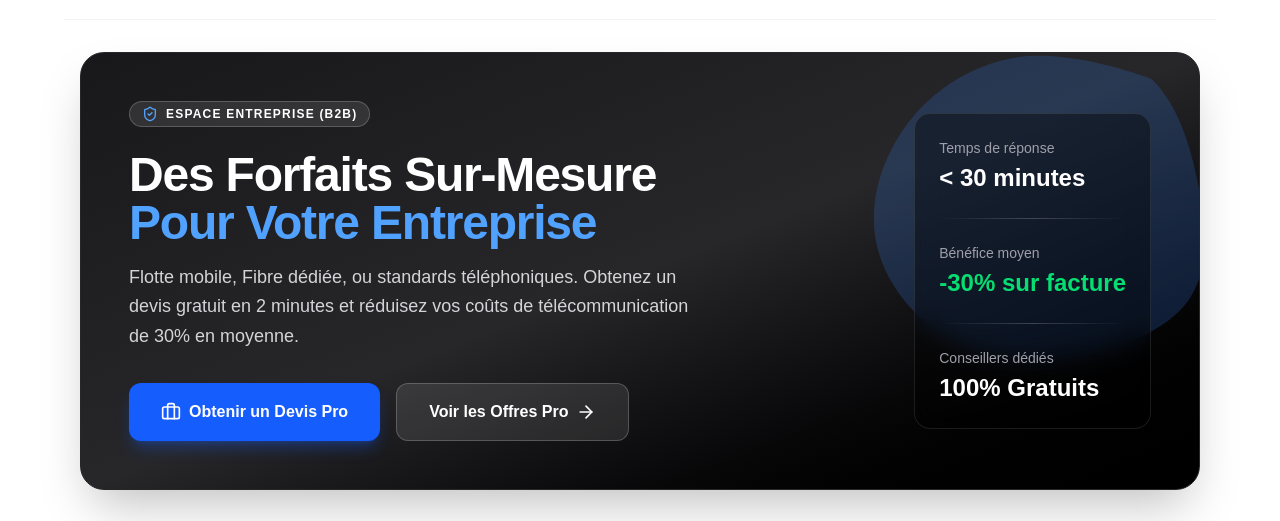
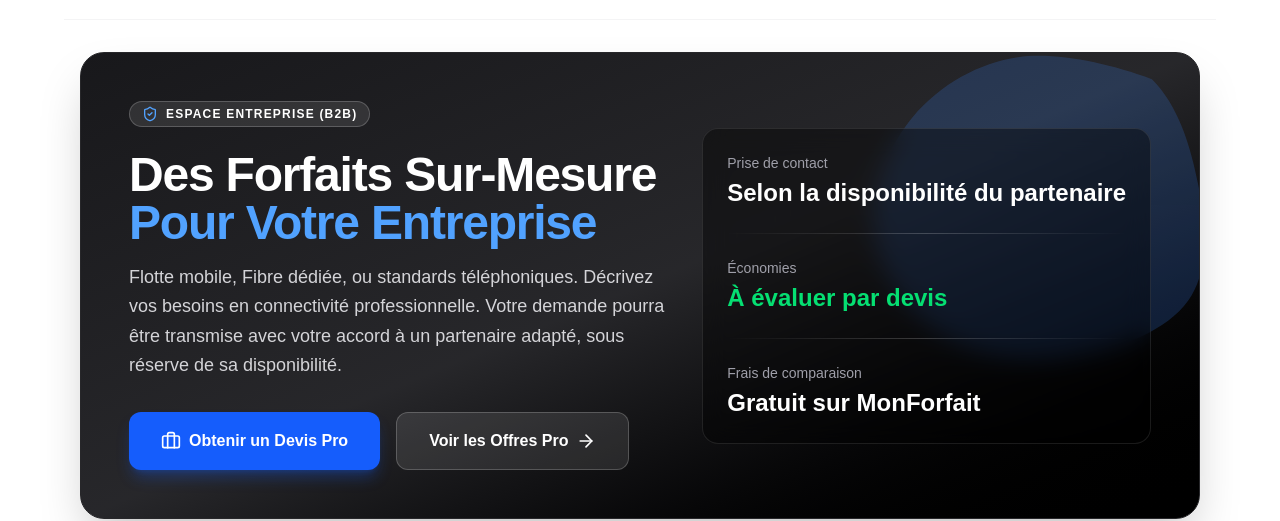
Before and after one commit to indepadib/monforfait.ma, a Next.js app: page / in a window 1280 px wide. Shown: the part 1320-1841 px from the top of the page. Built offline with nearby package versions, Linux system fonts and the light colour scheme; no server answers; the database is empty.

Commit message:
fix(b2b): remove unverified response SLAs and 30 percent savings claim

```diff
--- a/components/B2BBanner.tsx
+++ b/components/B2BBanner.tsx
@@ -24,7 +24,7 @@ export function B2BBanner() {
             <span className="text-blue-400">Pour Votre Entreprise</span>
           </h2>
           <p className="text-lg text-zinc-300 max-w-xl mb-8 leading-relaxed">
-            Flotte mobile, Fibre dédiée, ou standards téléphoniques. Obtenez un devis gratuit en 2 minutes et réduisez vos coûts de télécommunication de 30% en moyenne.
+            Flotte mobile, Fibre dédiée, ou standards téléphoniques. Décrivez vos besoins en connectivité professionnelle. Votre demande pourra être transmise avec votre accord à un partenaire adapté, sous réserve de sa disponibilité.
           </p>
 
           <div className="flex flex-col sm:flex-row gap-4">
@@ -54,18 +54,18 @@ export function B2BBanner() {
         {/* Highlight Stats Box */}
         <div className="w-full md:w-auto bg-black/40 backdrop-blur-md border border-white/10 p-6 rounded-2xl flex flex-col gap-6">
           <div>
-            <div className="text-sm text-zinc-400 mb-1 font-medium">Temps de réponse</div>
-            <div className="text-2xl font-black text-white">&lt; 30 minutes</div>
+            <div className="text-sm text-zinc-400 mb-1 font-medium">Prise de contact</div>
+            <div className="text-2xl font-black text-white">Selon la disponibilité du partenaire</div>
           </div>
           <div className="h-px w-full bg-gradient-to-r from-transparent via-white/20 to-transparent"></div>
           <div>
-            <div className="text-sm text-zinc-400 mb-1 font-medium">Bénéfice moyen</div>
-            <div className="text-2xl font-black text-green-400">-30% sur facture</div>
+            <div className="text-sm text-zinc-400 mb-1 font-medium">Économies</div>
+            <div className="text-2xl font-black text-green-400">À évaluer par devis</div>
           </div>
           <div className="h-px w-full bg-gradient-to-r from-transparent via-white/20 to-transparent"></div>
           <div>
-             <div className="text-sm text-zinc-400 mb-1 font-medium">Conseillers dédiés</div>
-             <div className="text-2xl font-black text-white">100% Gratuits</div>
+             <div className="text-sm text-zinc-400 mb-1 font-medium">Frais de comparaison</div>
+             <div className="text-2xl font-black text-white">Gratuit sur MonForfait</div>
           </div>
         </div>
       </div>
```
